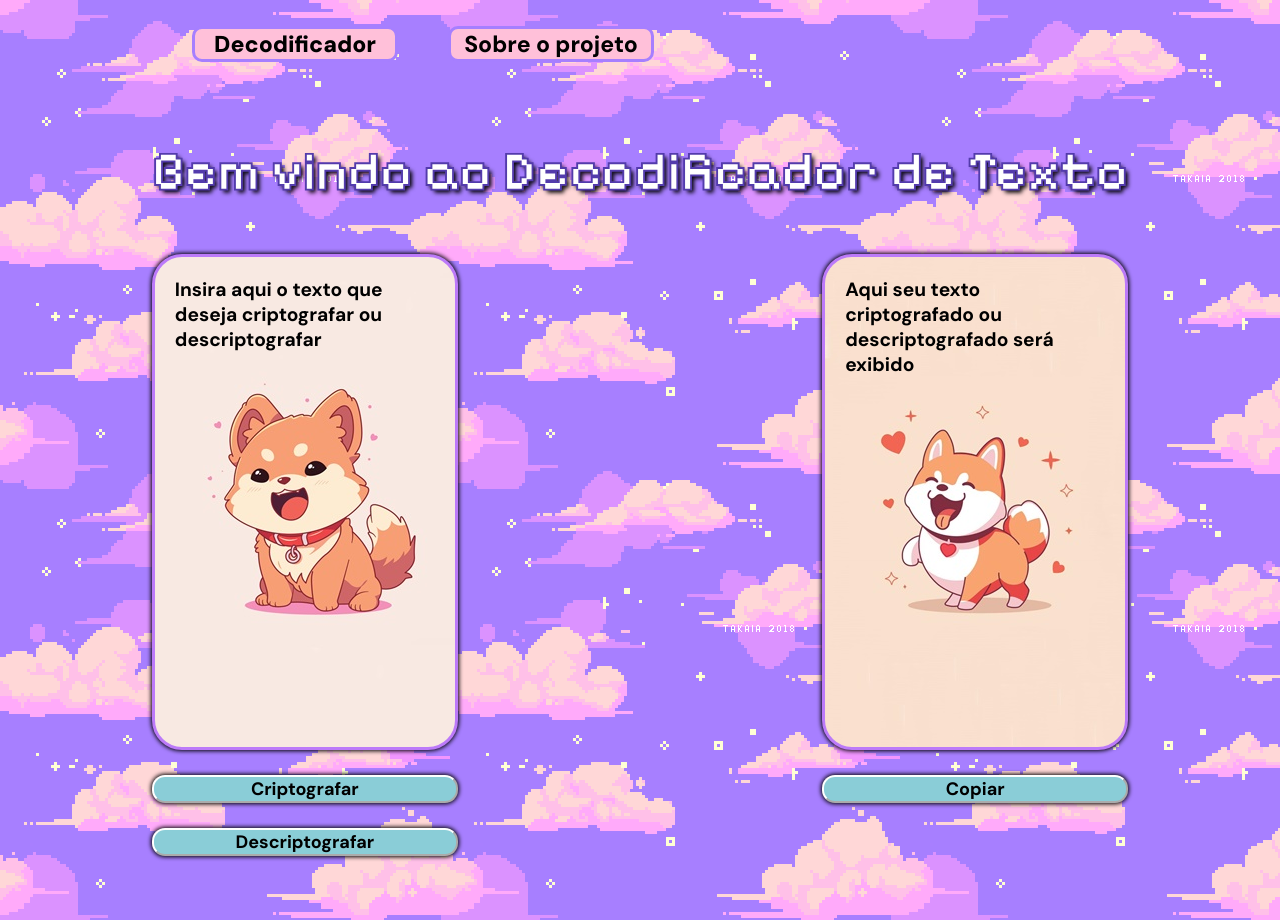
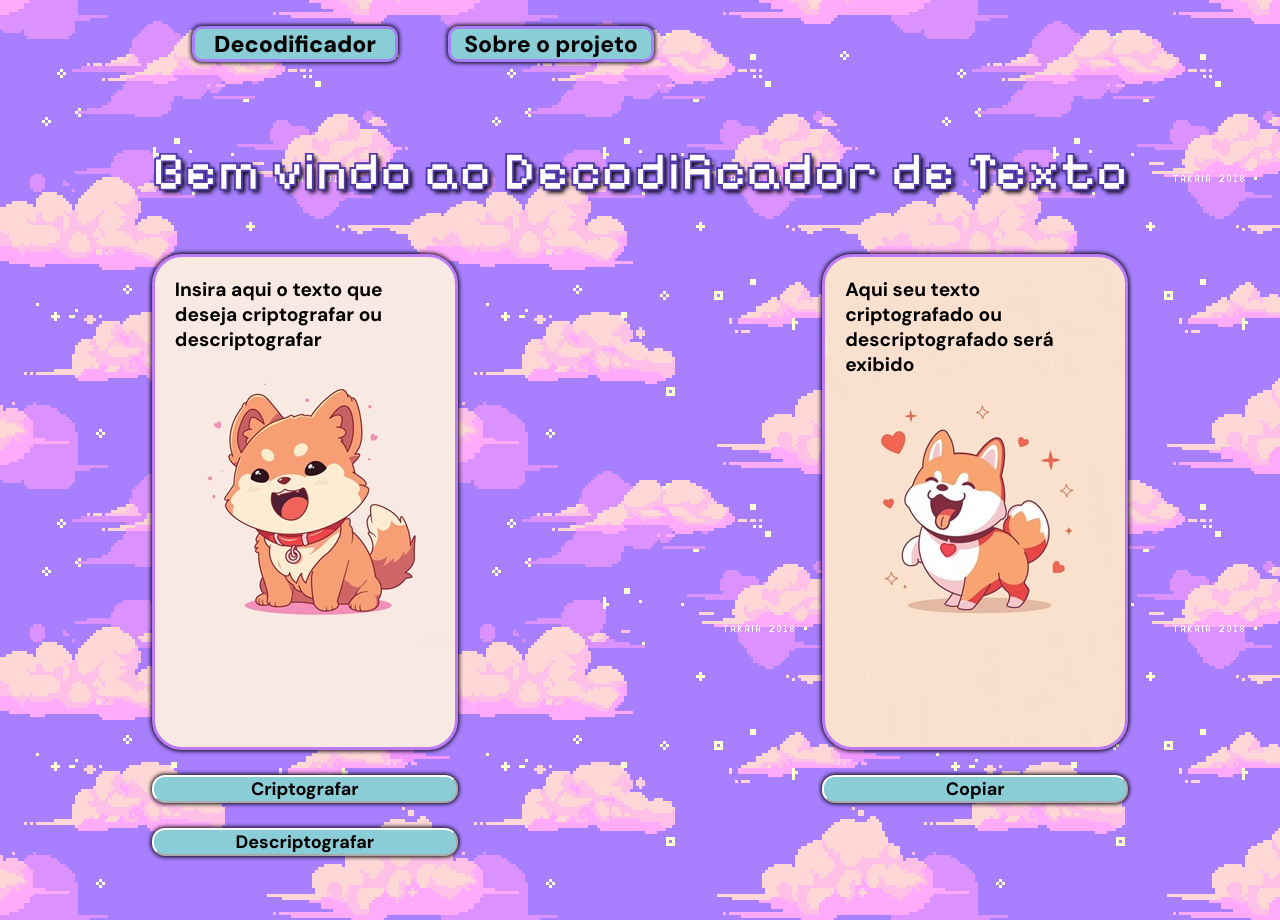
Before and after one commit to higab/decodeOracleAlura-Gabe, a plain HTML site: page index.html in a window 1280 px wide. Shown: the top 920 px of the page. Drawn offline with Linux system fonts and the light colour scheme.

Commit message:
styles.css

```diff
--- a/styles/styles.css
+++ b/styles/styles.css
@@ -28,7 +28,8 @@
   text-decoration: none;
   font-size: 23px;
   font-weight: bold;
-  background-color: #FFC0D9;
+  background-color: #8ACDD7;
+    box-shadow: 0 0 4px 1px rgba(0, 0, 0, 1);
   border-radius: 10px;
   width: 200px;
   font-weight: 900;
@@ -43,7 +44,8 @@
   text-decoration: none;
   font-size: 23px;
   font-weight: 300;
-  background-color: #FFC0D9;
+  background-color: #8ACDD7;
+    box-shadow: 0 0 4px 1px rgba(0, 0, 0, 1);
   border-radius: 10px;
   width: 200px;
   font-weight: 800;
```
